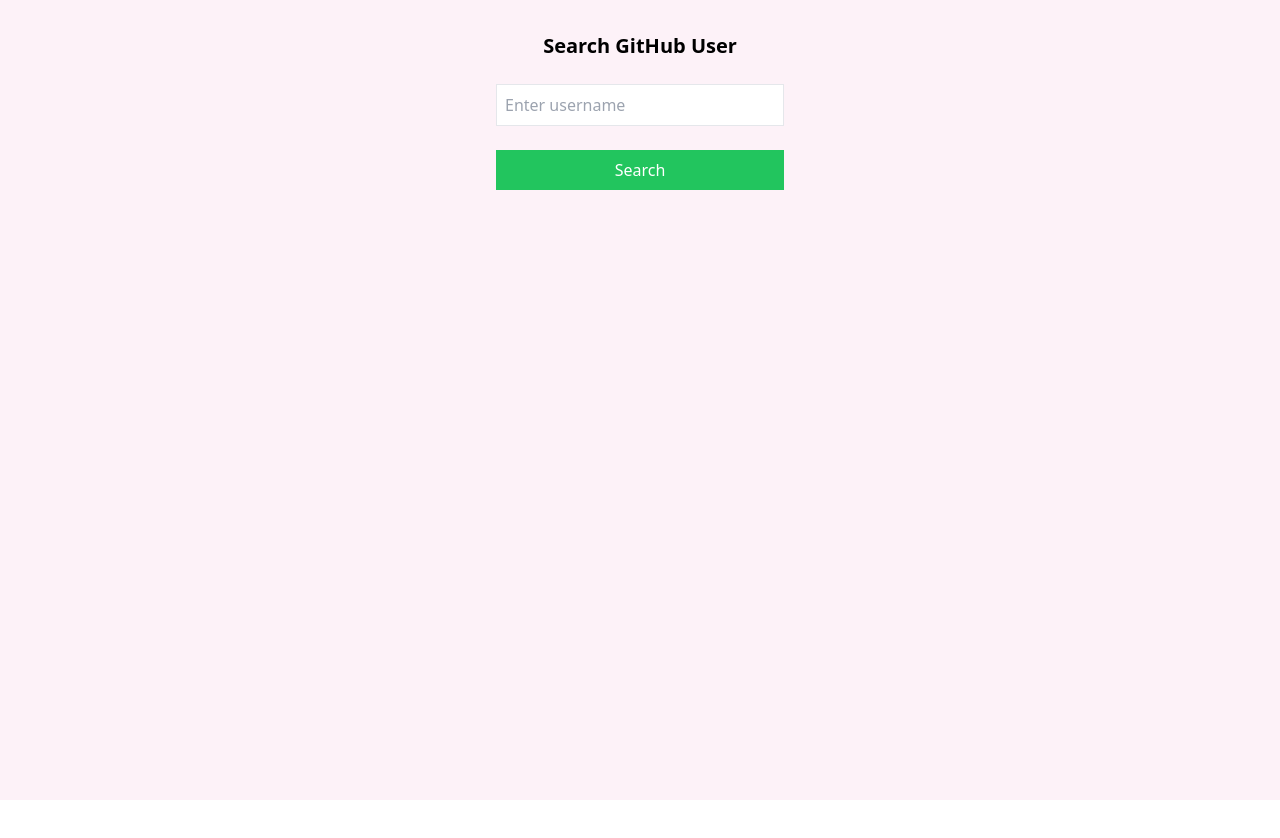
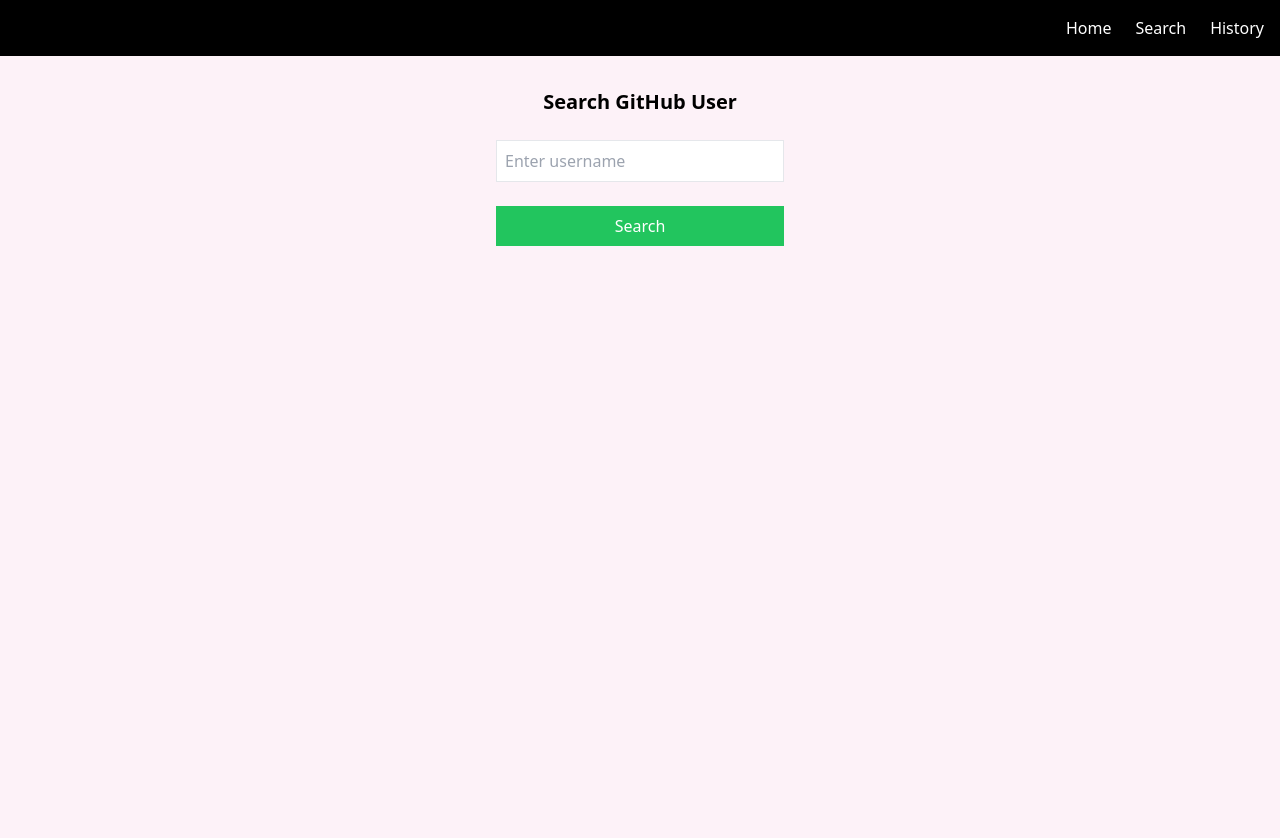
Before and after one commit to madhanv22/github-dashboard, a React (Vite) app: page /search in a window 1280 px wide. Shown: the top 838 px of the page. Before the commit the page ends 800 px from the top, so only its background shows below. Built offline with nearby package versions, Linux system fonts and the light colour scheme.

Commit message:
route path added

```diff
--- a/src/App.jsx
+++ b/src/App.jsx
@@ -2,15 +2,15 @@
 import Dashboard from './pages/Dashboard';
 import Search from './pages/Search';
 import History from './pages/History';
+import Navbar from './components/Navbar';
 
 const App = () => (
   <div>
     <Routes>
       <Route path="/" element={<Dashboard />} />
       <Route path="/github-dashboard" element={<Dashboard />} />
-      <Route path="/search" element={<><Search /></>} />
-      <Route path="/history" element={<><History /></>} />
-      <Route path="*" element={<div>404 Page Not Found</div>} />
+      <Route path="/search" element={<><Navbar /><Search /></>} />
+      <Route path="/history" element={<><Navbar /><History /></>} />
     </Routes>
   </div>
 );
```
